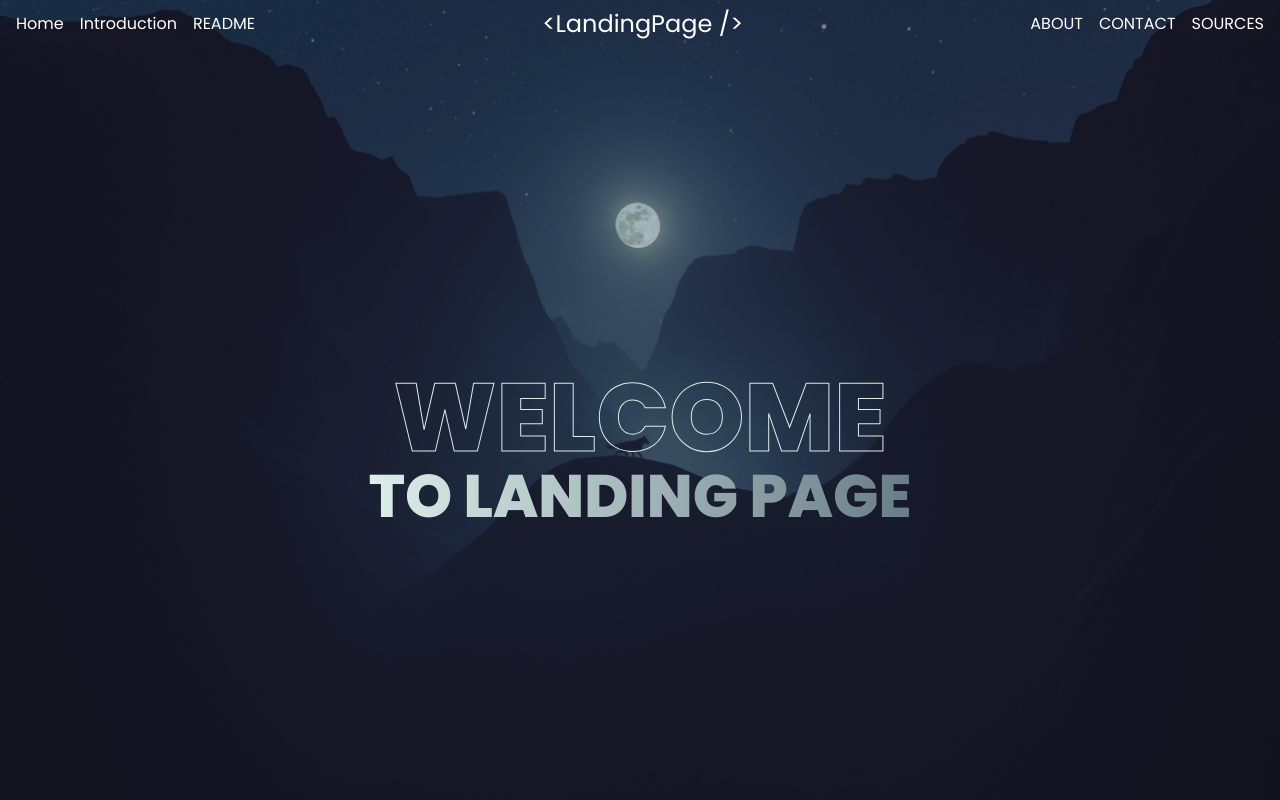
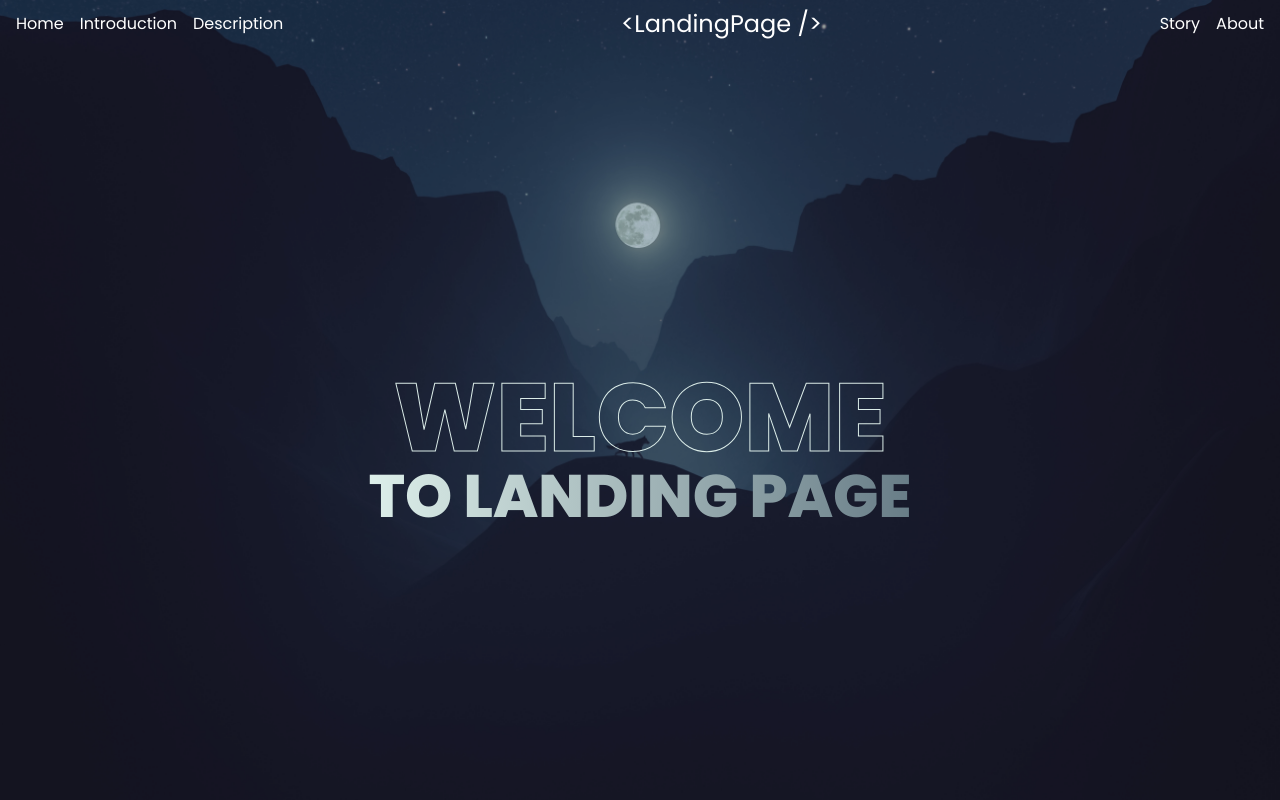
Before and after one commit to Clumsynite/tailwind-landing-page, a React (Vite) app: page /#/ in a window 1280 px wide. Shown: the top 800 px of the page. Built offline with nearby package versions, Linux system fonts and the light colour scheme.

Commit message:
added scroll on nav items

```diff
--- a/src/Components/Navbar.jsx
+++ b/src/Components/Navbar.jsx
@@ -9,24 +9,30 @@ const Navbar = () => {
     setIsMenuOpen(!isMenuOpen);
   };
 
+  const onLinkClick = (e) => {
+    e.preventDefault();
+    const id = e?.target?.id;
+    const elem = document.querySelector(id);
+    if (elem) elem.scrollIntoView({ behavior: "smooth", block: "start" });
+  };
+
   const navigationLinks = [
-    { label: "Home", url: "#" },
-    { label: "Introduction", url: "#" },
-    { label: "README", url: "#" },
+    { label: "Home", url: "#home" },
+    { label: "Introduction", url: "#home" },
+    { label: "Description", url: "#description" },
   ];
 
   const dropdownLinks = [
-    { label: "ABOUT", url: "#" },
-    { label: "CONTACT", url: "#" },
-    { label: "SOURCES", url: "#" },
+    { label: "Story", url: "#story" },
+    { label: "About", url: "#about" },
   ];
 
   return (
-    <nav className="bg-transparent text-white">
+    <nav className="bg-transparent text-white" id="home">
       <div className="max-w-7xl mx-auto px-4 py-2 flex items-center justify-between">
         <div className="flex items-center space-x-4">
           {navigationLinks.map((link) => (
-            <a key={link.label} href={link.url} className="hidden md:inline-block">
+            <a key={link.label} href={link.url} id={link.url} onClick={onLinkClick} className="hidden md:inline-block">
               {link.label}
             </a>
           ))}
@@ -37,7 +43,7 @@ const Navbar = () => {
 
         <div className="hidden md:flex items-center space-x-4">
           {dropdownLinks.map((link) => (
-            <a key={link.label} href={link.url}>
+            <a key={link.label} href={link.url} id={link.url} onClick={onLinkClick}>
               {link.label}
             </a>
           ))}
@@ -62,7 +68,13 @@ const Navbar = () => {
       {isMenuOpen && (
         <div className="md:hidden bg-transparent py-2 w-full text-center">
           {[...navigationLinks, ...dropdownLinks].map((link) => (
-            <a key={link.label} href={link.url} className="block px-4 py-2 hover:bg-gray-800">
+            <a
+              key={link.label}
+              href={link.url}
+              id={link.url}
+              onClick={onLinkClick}
+              className="block px-4 py-2 hover:bg-gray-800"
+            >
               {link.label}
             </a>
           ))}
@@ -71,4 +83,5 @@ const Navbar = () => {
     </nav>
   );
 };
+
 export default Navbar;
--- a/src/pages/Home/Footer/index.jsx
+++ b/src/pages/Home/Footer/index.jsx
@@ -2,7 +2,7 @@ import Logo from "../../../Components/Logo";
 
 function Footer() {
   return (
-    <div className="min-h-[4vh] bg-[#1e1e31]">
+    <div className="min-h-[4vh] bg-[#1e1e31]" id="about">
       <div className="container mx-auto py-4">
         <div className="flex flex-row items-center justify-between">
           <div>
--- a/src/pages/Home/Introduction.jsx
+++ b/src/pages/Home/Introduction.jsx
@@ -1,6 +1,6 @@
 function Introduction() {
   return (
-    <div className="h-[100vh] flex flex-col justify-center items-center">
+    <div className="h-[100vh] flex flex-col justify-center items-center" id="introduction">
       <div className="border-[transparent] border-solid border-2 hover:border-[#576672] transition-all text-center p-6 rounded-md">
         <div className="text-8xl font-extrabold uppercase text-[#DBECE8] text_border">Welcome</div>
         <div className="text-6xl uppercase font-extrabold text-transparent bg-clip-text bg-gradient-to-r from-[#DDEFEA] to-[#687D87]">
--- a/src/pages/Home/Welcome/Description.jsx
+++ b/src/pages/Home/Welcome/Description.jsx
@@ -1,6 +1,6 @@
 function Description() {
   return (
-    <div className="container mx-auto">
+    <div className="container mx-auto py-24" id="description">
       <h6
         className="text-center font-medium text-5xl uppercase text-transparent bg-clip-text bg-gradient-to-r from-[#bfff00] from-4% via-[yellow] to-[orange]"
         data-aos="fade-up"
--- a/src/pages/Home/Welcome/Story.jsx
+++ b/src/pages/Home/Welcome/Story.jsx
@@ -7,7 +7,7 @@ function Story() {
   const onReadMoreClick = () => setReadMore(!readMore);
 
   return (
-    <div className="flex flex-row items-center justify-center py-24 w-[70vw]">
+    <div className="flex flex-row items-center justify-center py-24 w-[70vw]" id="story">
       <div className="flex-[3]">
         <div className="flex flex-row justify-end" data-aos="fade-up">
           <img src={"/images/story.jpg"} alt="Story Image" className="w-[25vw] h-[25vw] rounded-full object-center" />
--- a/src/pages/Home/Welcome/index.jsx
+++ b/src/pages/Home/Welcome/index.jsx
@@ -3,7 +3,7 @@ import Story from "./Story";
 
 function Welcome() {
   return (
-    <div className="flex flex-col items-center px-24 py-24 min-h-[100vh]">
+    <div className="flex flex-col items-center px-24 min-h-[100vh]">
       <Description />
       <Story />
     </div>
```
